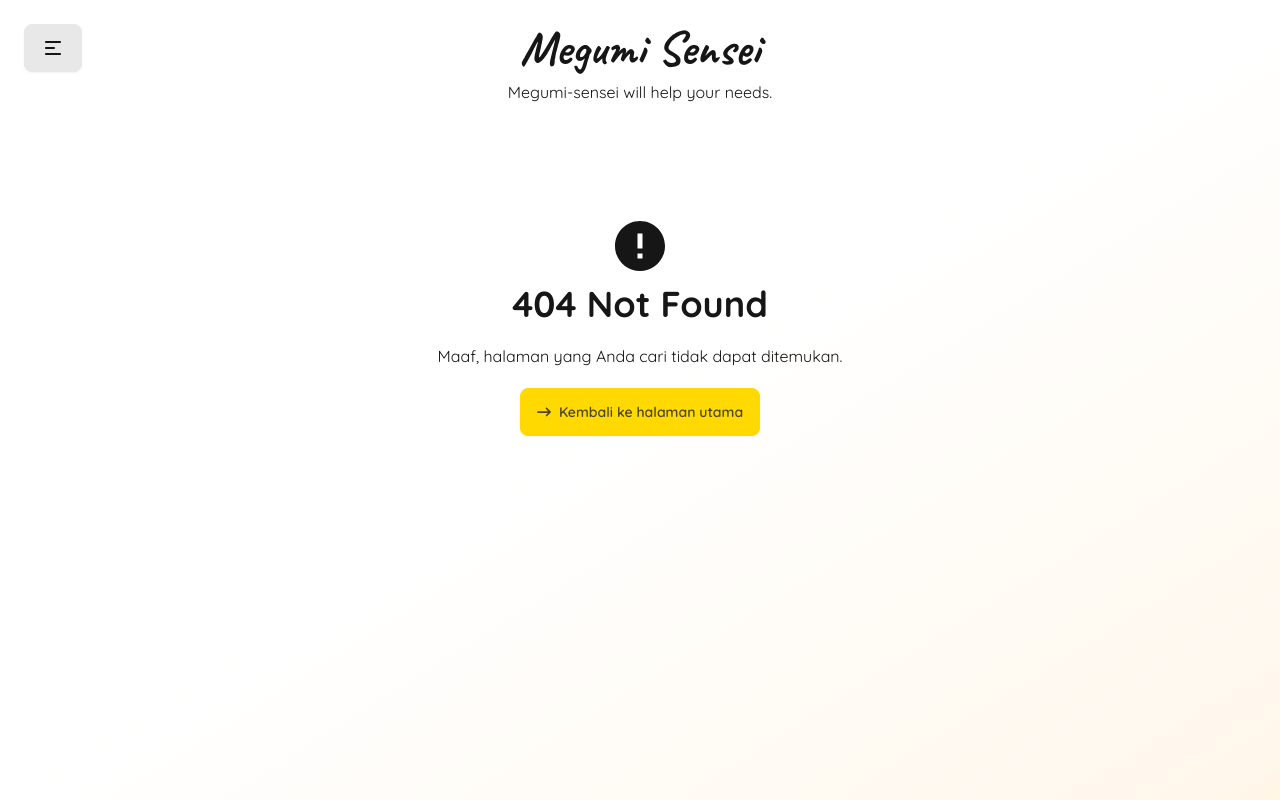
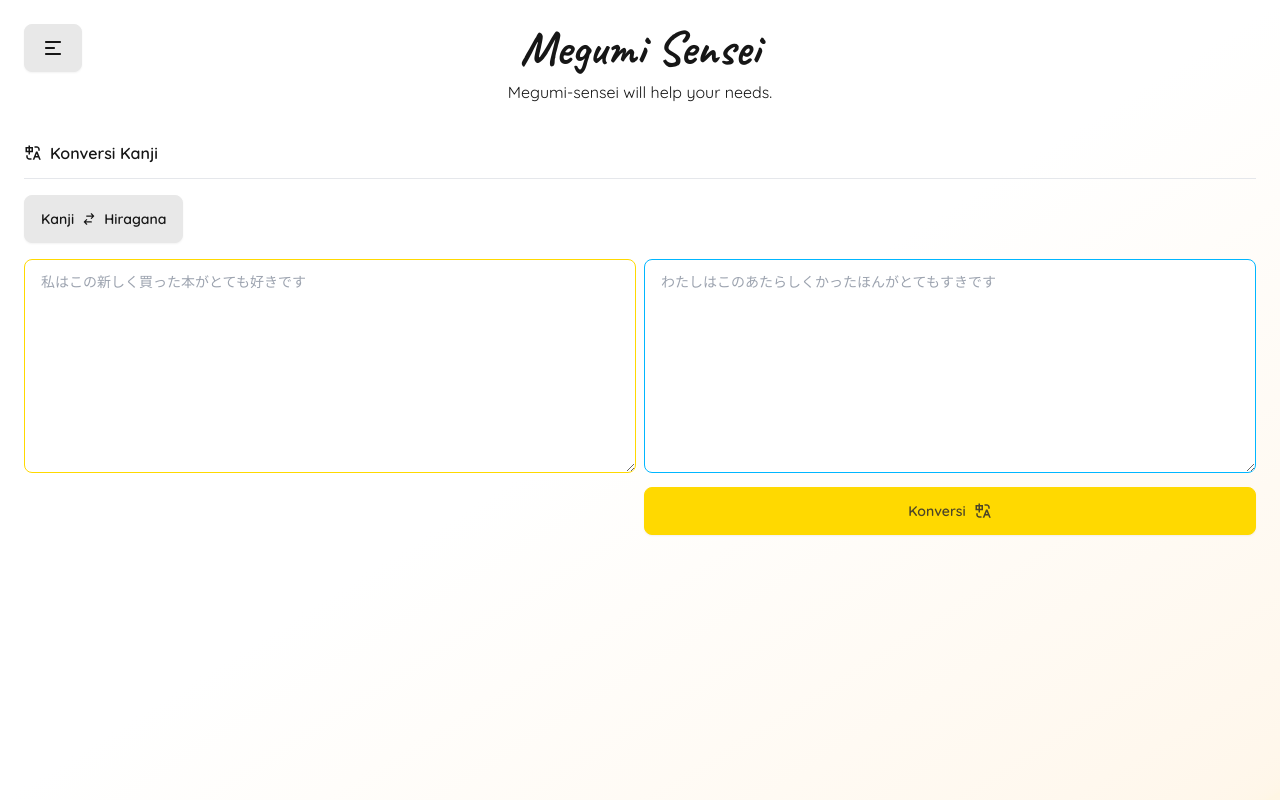
Before and after one commit to zidanhafiz/MegumiSensei, a Next.js app: page /kanji-converter in a window 1280 px wide. Before the commit this address had no page. Built offline with nearby package versions, Linux system fonts and the light colour scheme; a web font is replaced by a local one.

Commit message:
Add kanji converter feature

```diff
--- /dev/null
+++ b/actions/convertKanji.ts
@@ -0,0 +1,99 @@
+"use server";
+import OpenAI from "openai";
+import z, { ZodError } from "zod";
+
+const convertKanjiSchema = z.object({
+  content: z.string().min(1, { message: "Minimal 1 huruf" }).max(1000, { message: "Maksimal 1000 huruf" }),
+  from: z.string().min(3, { message: "Minimal 3 huruf" }).max(100, { message: "Maksimal 100 huruf" }).trim(),
+  to: z.string().min(3, { message: "Minimal 3 huruf" }).max(100, { message: "Maksimal 100 huruf" }).trim(),
+});
+
+export async function convertKanji(data: FormData): Promise<{ success: boolean; data: string }> {
+  const { content, from, to } = convertKanjiSchema.parse({
+    content: data.get("content") as string,
+    from: data.get("from") as string,
+    to: data.get("to") as string,
+  });
+
+  const openai = new OpenAI({ apiKey: process.env.OPENAI_API_KEY });
+  const prompt = `
+    Please act as an expert in Japanese language conversion. Convert the given text accurately based on the specified 'from' and 'to' parameters.
+
+    Guidelines:
+    1. If converting from Kanji to Hiragana:
+      - Convert all Kanji characters to their Hiragana equivalents.
+      - Keep any existing Hiragana, Katakana, or other characters as they are.
+      - Provide the conversion result in a single line.
+
+    2. If converting from Hiragana to Kanji:
+      - Convert Hiragana to the most common Kanji representation where appropriate.
+      - Keep any existing Kanji or Katakana as they are.
+      - Provide the conversion result in a single line.
+
+    3. For both conversion directions:
+      - On a new line, provide the Romaji (Latin alphabet) representation of the converted text.
+
+    The result format should be:
+    "Converted text (in Japanese characters)
+    Romaji representation"
+
+    Additional Notes:
+    - Maintain the original meaning and nuance of the text as much as possible.
+    - If a word or phrase doesn't have a direct conversion, keep it in its original form.
+    - For words with multiple possible Kanji representations, choose the most common or contextually appropriate one.
+
+    Examples:
+    1. From: Kanji, To: Hiragana
+       Input: 私は日本語を勉強しています。
+       Output:
+       わたしはにほんごをべんきょうしています。
+       Watashi wa nihongo wo benkyou shiteimasu.
+
+    2. From: Hiragana, To: Kanji
+       Input: わたしはにほんごをべんきょうしています。
+       Output:
+       私は日本語を勉強しています。
+       Watashi wa nihongo wo benkyou shiteimasu.
+  `;
+
+  try {
+    const completion = await openai.chat.completions.create({
+      model: "gpt-4o-mini",
+      messages: [
+        {
+          role: "system",
+          content: prompt,
+        },
+        {
+          role: "user",
+          content: `From: ${from}\nTo: ${to}\nContent: ${content}`,
+        },
+      ],
+      temperature: 0,
+      max_tokens: 2048,
+      top_p: 1,
+      frequency_penalty: 0,
+      presence_penalty: 0,
+    });
+
+    const response = completion.choices[0].message.content;
+    return {
+      success: true,
+      data: response ?? "No response from AI",
+    };
+  } catch (error) {
+    console.error(error);
+
+    if (error instanceof ZodError) {
+      return {
+        success: false,
+        data: error.errors[0].message,
+      };
+    }
+
+    return {
+      success: false,
+      data: "Error converting text",
+    };
+  }
+}
--- /dev/null
+++ b/app/kanji-converter/ConverterForm.tsx
@@ -0,0 +1,88 @@
+"use client";
+import TextInput from "@/components/TextInput";
+import { RiTranslate } from "react-icons/ri";
+import { useForm } from "react-hook-form";
+import { zodResolver } from "@hookform/resolvers/zod";
+import z from "zod";
+import ErrorInputMessage from "@/components/ErrorInputMessage";
+import { useState } from "react";
+import Accordion from "@/components/Accordion";
+import { useConverter } from "@/contexts/ConverterContext";
+import { convertKanji } from "@/actions/convertKanji";
+
+const converterSchema = z.object({
+  text: z.string().min(1, { message: "Minimal 1 huruf" }).max(1000, { message: "Maksimal 1000 huruf" }),
+});
+
+type ConverterSchema = z.infer<typeof converterSchema>;
+
+const kanjiPlaceholder = `私はこの新しく買った本がとても好きです`;
+
+const hiraganaPlaceholder = `わたしはこのあたらしくかったほんがとてもすきです`;
+
+export default function ConverterForm() {
+  const [result, setResult] = useState<string>("");
+  const [romaji, setRomaji] = useState<string>("");
+
+  const { converter } = useConverter();
+
+  const {
+    register,
+    handleSubmit,
+    setError,
+    formState: { errors, isSubmitting },
+  } = useForm<ConverterSchema>({
+    resolver: zodResolver(converterSchema),
+  });
+
+  const onSubmit = async (data: ConverterSchema) => {
+    if (isSubmitting) return;
+
+    const formData = new FormData();
+    formData.append("content", data.text);
+    formData.append("from", converter.from);
+    formData.append("to", converter.to);
+
+    const { data: content, success } = await convertKanji(formData);
+
+    if (!success) {
+      setError("text", { message: data.text });
+      return;
+    }
+
+    const resultText = content.split("\n");
+
+    if (resultText.length > 1) {
+      setRomaji(resultText[1]);
+      setResult(resultText[0]);
+      return;
+    }
+
+    setResult(content);
+  };
+
+  return (
+    <form className='grid gap-2 md:grid-cols-2' onSubmit={handleSubmit(onSubmit)}>
+      <TextInput
+        placeholder={converter.from === "Kanji" ? kanjiPlaceholder : hiraganaPlaceholder}
+        variant='input'
+        disabled={isSubmitting}
+        className='md:col-start-1'
+        {...register("text")}
+      />
+      <div className='md:col-start-1 md:row-start-2'>
+        <ErrorInputMessage message={errors.text?.message} />
+        {romaji && <Accordion title='Romaji text' content={romaji} />}
+      </div>
+      <TextInput
+        placeholder={converter.to === "Hiragana" ? hiraganaPlaceholder : kanjiPlaceholder}
+        variant='result'
+        value={result}
+        className='md:col-start-2'
+      />
+      <button type='submit' className='btn btn-primary md:col-start-2 md:row-start-2' disabled={isSubmitting}>
+        {isSubmitting ? "Mengonversi..." : "Konversi"} <RiTranslate className='text-lg' />
+      </button>
+    </form>
+  );
+}
--- /dev/null
+++ b/app/kanji-converter/ConverterSwitch.tsx
@@ -0,0 +1,13 @@
+"use client";
+import { HiOutlineSwitchHorizontal } from "react-icons/hi";
+import { useConverter } from "@/contexts/ConverterContext";
+
+export default function ConverterSwitch() {
+  const { converter, switchConverter } = useConverter();
+
+  return (
+    <button type='button' className='btn max-w-fit' onClick={switchConverter}>
+      {converter.from} <HiOutlineSwitchHorizontal /> {converter.to}
+    </button>
+  );
+}
--- /dev/null
+++ b/app/kanji-converter/page.tsx
@@ -0,0 +1,22 @@
+import Heading from "@/components/Heading";
+import { RiTranslate } from "react-icons/ri";
+import ConverterForm from "./ConverterForm";
+import ConverterProvider from "@/contexts/ConverterContext";
+import ConverterSwitch from "./ConverterSwitch";
+
+export default function KanjiConverterPage() {
+  return (
+    <ConverterProvider>
+      <div className='w-full my-10 lg:max-w-[1280px] lg:mx-auto'>
+        <main className='w-full grid gap-4'>
+          <Heading>
+            <RiTranslate className='text-lg' /> Konversi Kanji
+          </Heading>
+          <hr />
+          <ConverterSwitch />
+          <ConverterForm />
+        </main>
+      </div>
+    </ConverterProvider>
+  );
+}
--- a/app/layout.tsx
+++ b/app/layout.tsx
@@ -1,7 +1,6 @@
 import type { Metadata } from "next";
 import "./globals.css";
 import Header from "@/components/Header";
-import LanguageProvider from "@/contexts/LanguageContext";
 import { quicksand } from "@/utils/fonts";
 
 export const metadata: Metadata = {
@@ -15,15 +14,10 @@ export default function RootLayout({
   children: React.ReactNode;
 }>) {
   return (
-    <html
-      data-theme='bumblebee'
-      lang='en'
-    >
+    <html data-theme='bumblebee' lang='en'>
       <body className={`${quicksand.className} antialiased p-6 min-h-screen bg-gradient-to-br from-white via-white to-secondary/10`}>
-        <LanguageProvider>
-          <Header />
-          {children}
-        </LanguageProvider>
+        <Header />
+        {children}
       </body>
     </html>
   );
--- a/components/LanguageSwitch.tsx
+++ b/app/translate/LanguageSwitch.tsx
@@ -6,11 +6,7 @@ export default function LanguageSwitch() {
   const { language, switchLanguage } = useLanguage();
 
   return (
-    <button
-      type="button"
-      className='btn max-w-fit'
-      onClick={switchLanguage}
-    >
+    <button type='button' className='btn max-w-fit' onClick={switchLanguage}>
       {language.from} <HiOutlineSwitchHorizontal /> {language.to}
     </button>
   );
--- a/components/DrawerNavbar.tsx
+++ b/components/DrawerNavbar.tsx
@@ -5,7 +5,7 @@ import { menuList } from "@/utils/menuList";
 
 export default function DrawerNavbar() {
   return (
-    <div className='drawer w-fit'>
+    <nav className='drawer w-fit'>
       <input id='my-drawer' type='checkbox' className='drawer-toggle' />
       <div className='drawer-content w-fit absolute'>
         <label htmlFor='my-drawer' className='btn drawer-button'>
@@ -24,6 +24,6 @@ export default function DrawerNavbar() {
           ))}
         </ul>
       </div>
-    </div>
+    </nav>
   );
 }
--- /dev/null
+++ b/contexts/ConverterContext.tsx
@@ -0,0 +1,31 @@
+"use client";
+import { createContext, useState, useContext, ReactNode, Dispatch, SetStateAction } from "react";
+
+interface ConverterContextType {
+  converter: { from: string; to: string };
+  setConverter: Dispatch<SetStateAction<{ from: string; to: string }>>;
+  switchConverter: () => void;
+}
+
+const ConverterContext = createContext<ConverterContextType | undefined>(undefined);
+
+export default function ConverterProvider({ children }: { children: ReactNode }) {
+  const [converter, setConverter] = useState<{ from: string; to: string }>({ from: "Kanji", to: "Hiragana" });
+
+  const switchConverter = () => {
+    setConverter((prevConverter) => ({
+      from: prevConverter.to,
+      to: prevConverter.from,
+    }));
+  };
+
+  return <ConverterContext.Provider value={{ converter, setConverter, switchConverter }}>{children}</ConverterContext.Provider>;
+}
+
+export const useConverter = () => {
+  const context = useContext(ConverterContext);
+  if (context === undefined) {
+    throw new Error("useConverter must be used within a ConverterProvider");
+  }
+  return context;
+};
--- a/utils/menuList.tsx
+++ b/utils/menuList.tsx
@@ -25,7 +25,7 @@ export const menuList = [
   },
   {
     name: "Kanji ⇆ Hiragana",
-    href: "/kanji-hiragana",
+    href: "/kanji-converter",
     description: "Konversi antara kanji dan hiragana.",
     icon: <RiTranslate />,
   },
```
Also changed, not shown: app/translate/page.tsx (+5 -2 lines).
